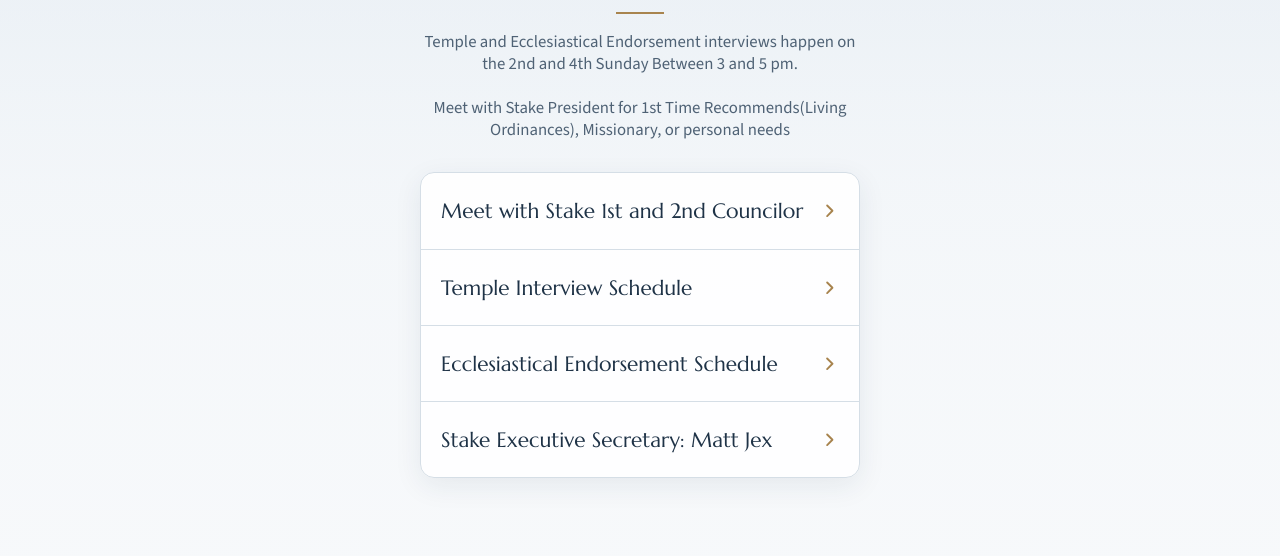
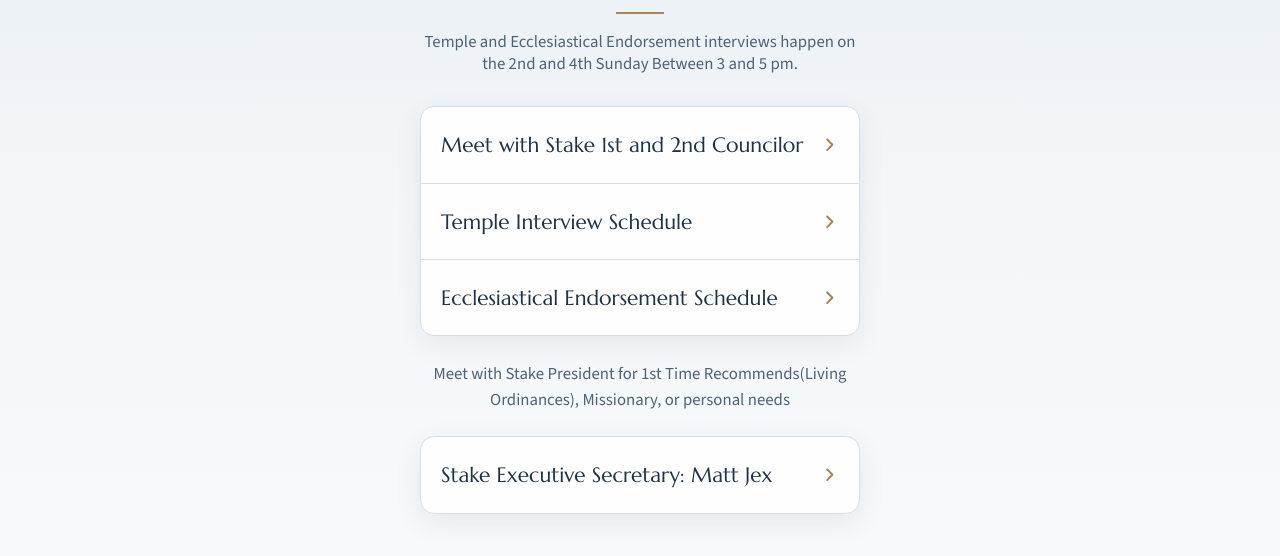
Before and after one commit to caldwellustickbuilding-spec/ustick_building, a plain HTML site: page pages/stake-interviews.html in a window 1280 px wide. Shown: the part 148-704 px from the top of the page. Drawn offline with nearby package versions, Linux system fonts and the light colour scheme.

Commit message:
Update portal (1 file)

```diff
--- a/pages/stake-interviews.html
+++ b/pages/stake-interviews.html
@@ -228,9 +228,7 @@
     <header>
                   <h1>Stake Interviews</h1>
       <hr class="rule">
-                          <p class="intro">Temple and Ecclesiastical Endorsement interviews happen on the 2nd and 4th Sunday  Between 3 and 5 pm.
-
-Meet with Stake President  for 1st Time Recommends(Living Ordinances), Missionary, or personal needs</p>
+                          <p class="intro">Temple and Ecclesiastical Endorsement interviews happen on the 2nd and 4th Sunday  Between 3 and 5 pm.</p>
           </header>
 
 
@@ -254,7 +252,16 @@ Meet with Stake President  for 1st Time Recommends(Living Ordinances), Missionar
                                   </span>
                             <svg class="chev" viewBox="0 0 20 20" fill="none" stroke="currentColor" stroke-width="2.2" stroke-linecap="round" stroke-linejoin="round" aria-hidden="true"><path d="M7 4l6 6-6 6"/></svg>
               </a>
-                                                <a class="row" href="tel:&#43;17209407209" target="_top">
+                              </nav>
+              </section>
+          <section class="group text-group">
+                          <div class="info-block">
+                          <p class="info-text">Meet with Stake President  for 1st Time Recommends(Living Ordinances), Missionary, or personal needs</p>
+                                  </div>
+              </section>
+          <section class="group">
+                        <nav aria-label="Stake Interviews">
+                                    <a class="row" href="tel:&#43;17209407209" target="_top">
                             <span class="ward">
                   <span class="ward-name">Stake Executive Secretary: Matt Jex</span>
                                   </span>
```
